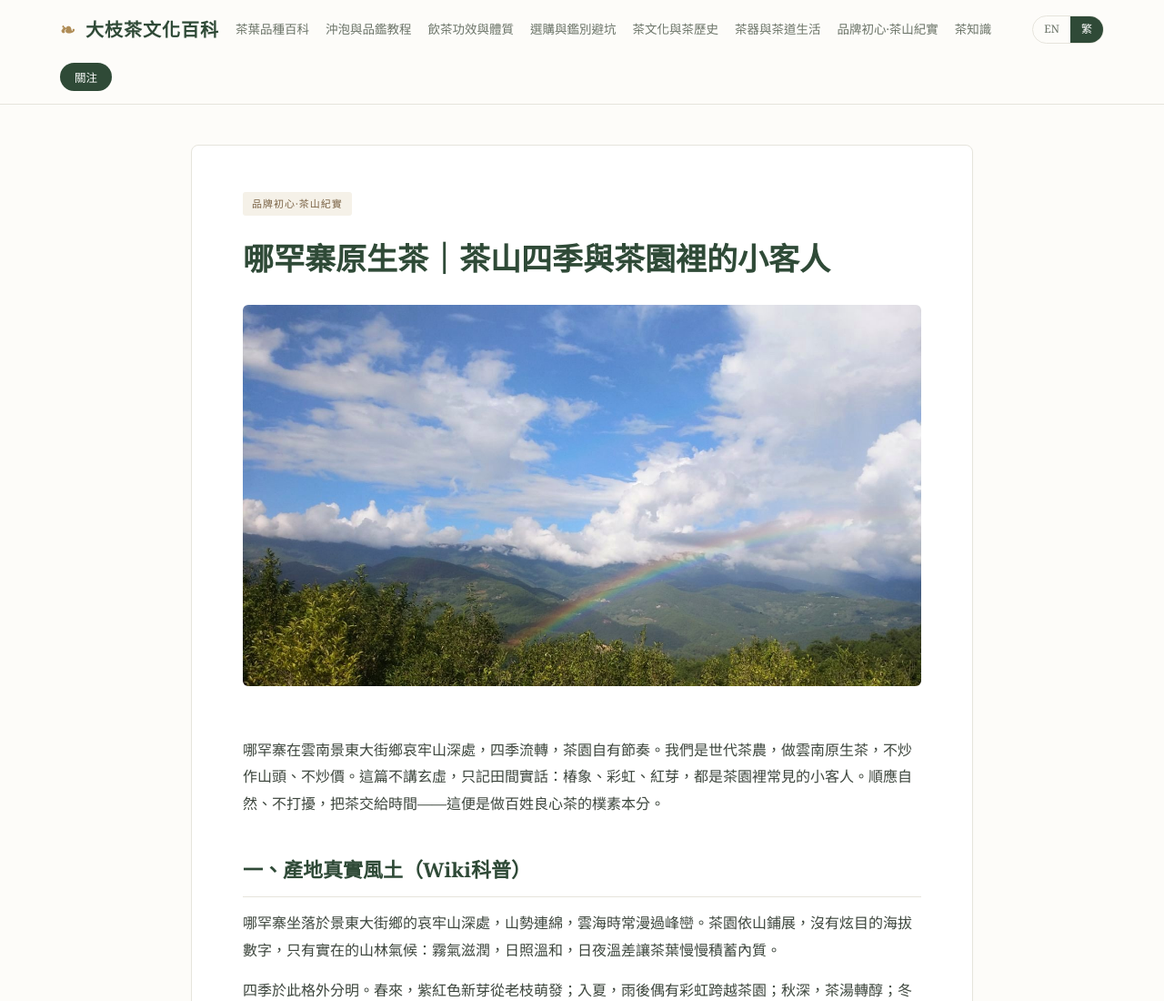
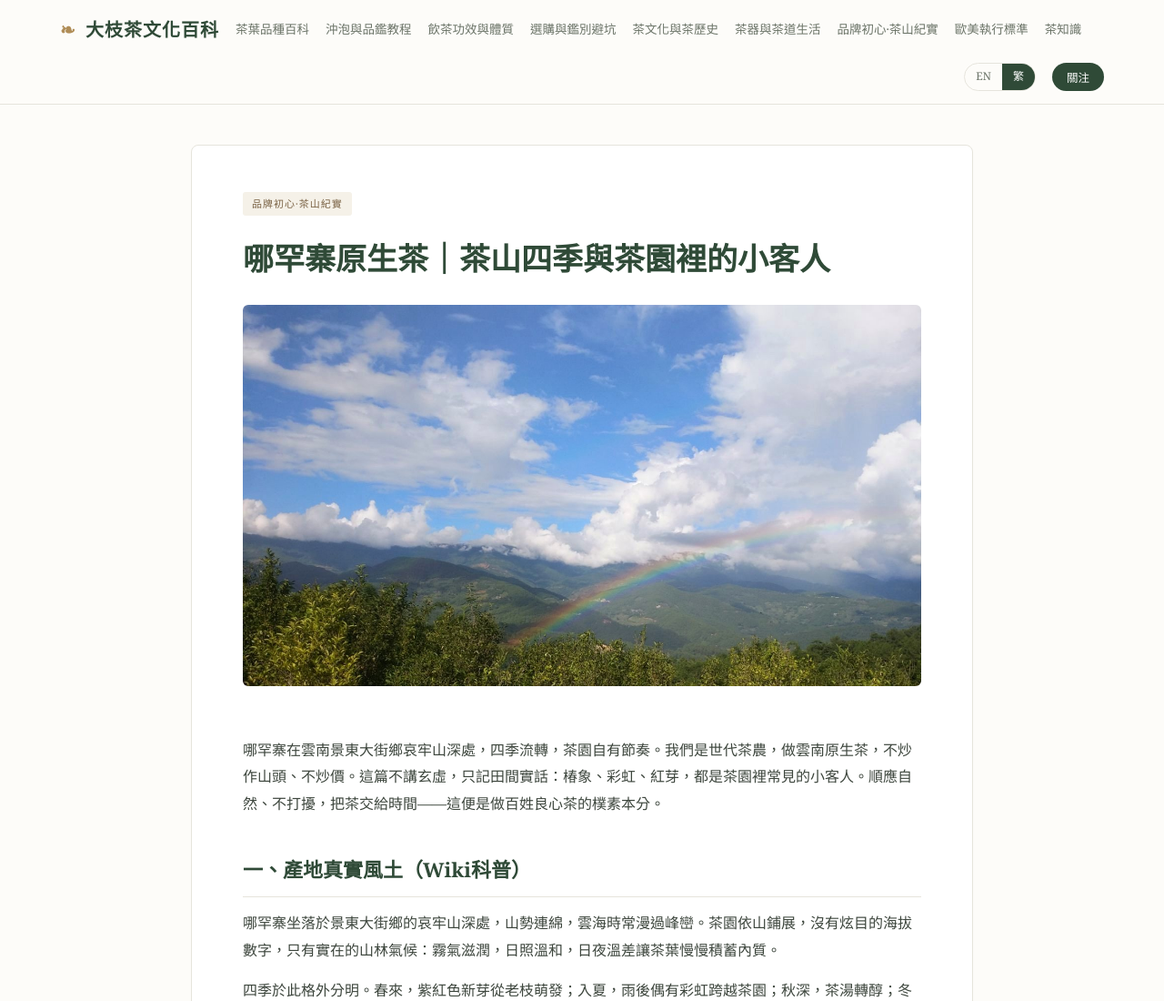
Before and after one commit to hanchaoqun8/dazi-encyclopedia, a plain HTML site: page site/zh/posts/four-seasons-pest-observation/index.html in a window 1280 px wide. Shown: the top 1100 px of the page at 91% size. Drawn offline with Linux system fonts and the light colour scheme.

Commit message:
sync site/zh/posts/four-seasons-pest-observation/index.html

```diff
--- a/site/zh/posts/four-seasons-pest-observation/index.html
+++ b/site/zh/posts/four-seasons-pest-observation/index.html
@@ -9,7 +9,7 @@
 <link rel="stylesheet" href="/assets/css/style.css"><script type="application/ld+json">{"@context": "https://schema.org", "@type": "Article", "headline": "哪罕寨原生茶｜茶山四季與茶園裡的小客人", "datePublished": "2026-11-18", "description": "哪罕寨在雲南景東大街鄉哀牢山深處，四季流轉，茶園自有節奏。我們是世代茶農，做雲南原生茶，不炒作山頭、不炒價。這篇不講玄虛，只記田間實話：椿象、彩虹、紅芽，都是茶園裡常見的小客人。順應自然、不打擾，把茶交給時間——這便是做百姓良心茶的樸素本分。", "publisher": {"@type": "Organization", "name": "雲南哪罕農業科技有限公司"}}</script></head><body>
 <header class="top"><div class="top-in">
 <a class="brand" href="/zh/"><span class="leaf">❧</span> 大枝茶文化百科</a>
-<a href="/zh/category/varieties/">茶葉品種百科</a><a href="/zh/category/brewing/">沖泡與品鑑教程</a><a href="/zh/category/wellness/">飲茶功效與體質</a><a href="/zh/category/buying/">選購與鑑別避坑</a><a href="/zh/category/culture/">茶文化與茶歷史</a><a href="/zh/category/teaware/">茶器與茶道生活</a><a href="/zh/category/journal/">品牌初心·茶山紀實</a><a href="/zh/knowledge/">茶知識</a>
+<a href="/zh/category/varieties/">茶葉品種百科</a><a href="/zh/category/brewing/">沖泡與品鑑教程</a><a href="/zh/category/wellness/">飲茶功效與體質</a><a href="/zh/category/buying/">選購與鑑別避坑</a><a href="/zh/category/culture/">茶文化與茶歷史</a><a href="/zh/category/teaware/">茶器與茶道生活</a><a href="/zh/category/journal/">品牌初心·茶山紀實</a><a href="/zh/category/standards/">歐美執行標準</a><a href="/zh/knowledge/">茶知識</a>
 <div class="lang-switch">
 <a href="/" class="" title="English home">EN</a>
 <a href="/zh/posts/four-seasons-pest-observation/" class="active">繁</a></div>
```
